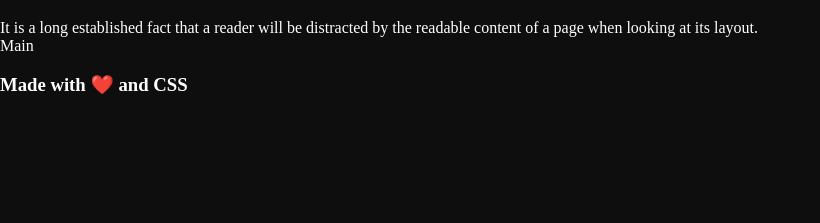
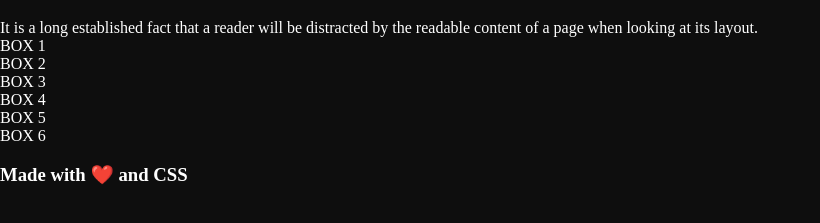
Before and after one commit to surajverma2587/CSS-Snippet-Cheat-Sheet, a plain HTML site: page index.html in a window 1280 px wide. Shown: the part 61-284 px from the top of the page, without its empty margins (0-820 px from the left). Drawn offline with Linux system fonts and the light colour scheme.

Commit message:
add main content for cards and container

```diff
--- a/assets/css/styles.css
+++ b/assets/css/styles.css
@@ -19,5 +19,11 @@ body {
 .info_title {
 }
 
+.cards-container {
+}
+
+.card-item {
+}
+
 .title__footer {
 }
--- a/index.html
+++ b/index.html
@@ -15,7 +15,14 @@
         readable content of a page when looking at its layout.
       </div>
     </header>
-    <main>Main</main>
+    <main class="cards-container">
+      <div class="card-item">BOX 1</div>
+      <div class="card-item">BOX 2</div>
+      <div class="card-item">BOX 3</div>
+      <div class="card-item">BOX 4</div>
+      <div class="card-item">BOX 5</div>
+      <div class="card-item">BOX 6</div>
+    </main>
     <footer>
       <h3 class="title__footer">Made with ❤️️ and CSS</h3>
     </footer>
```
